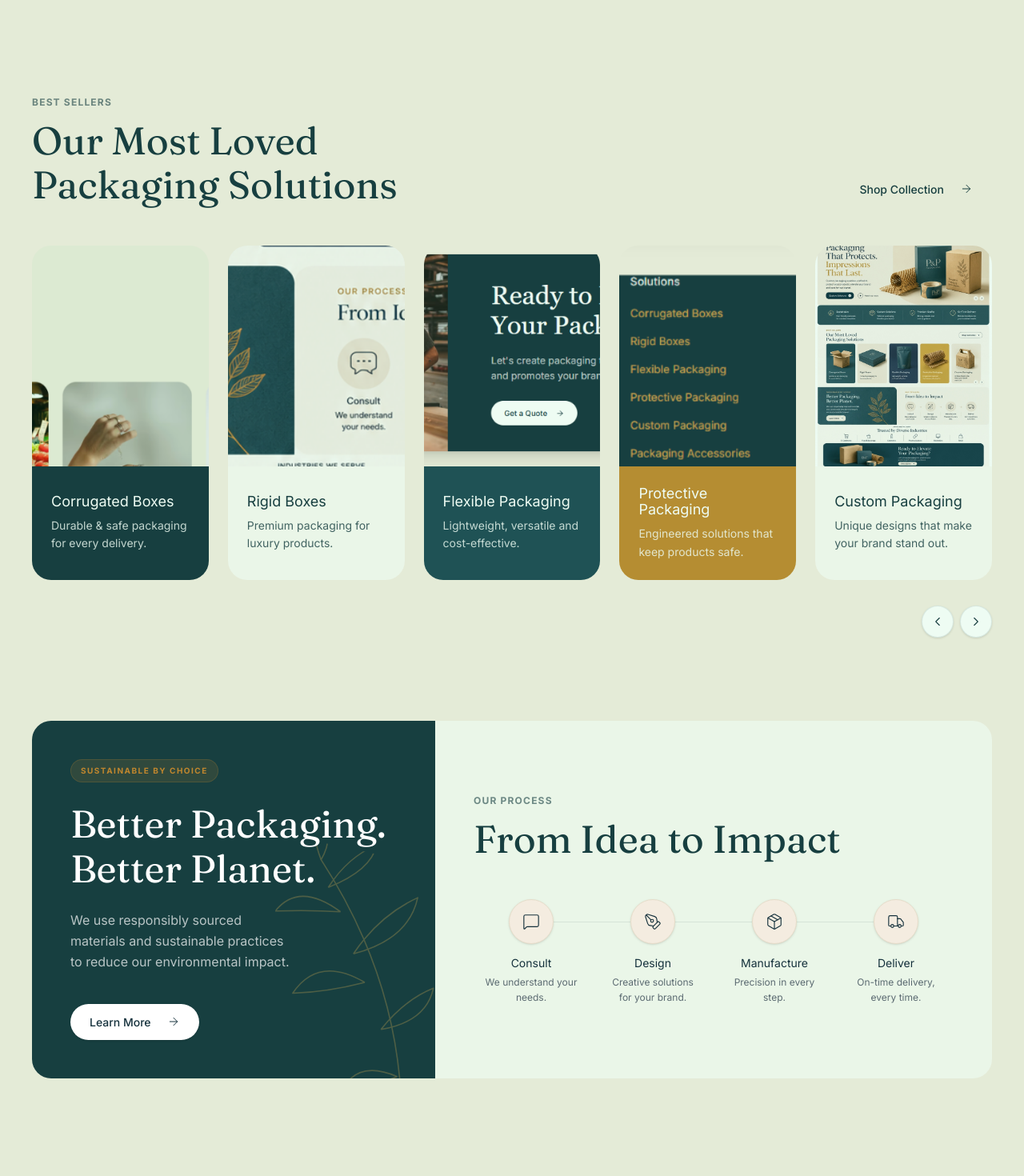
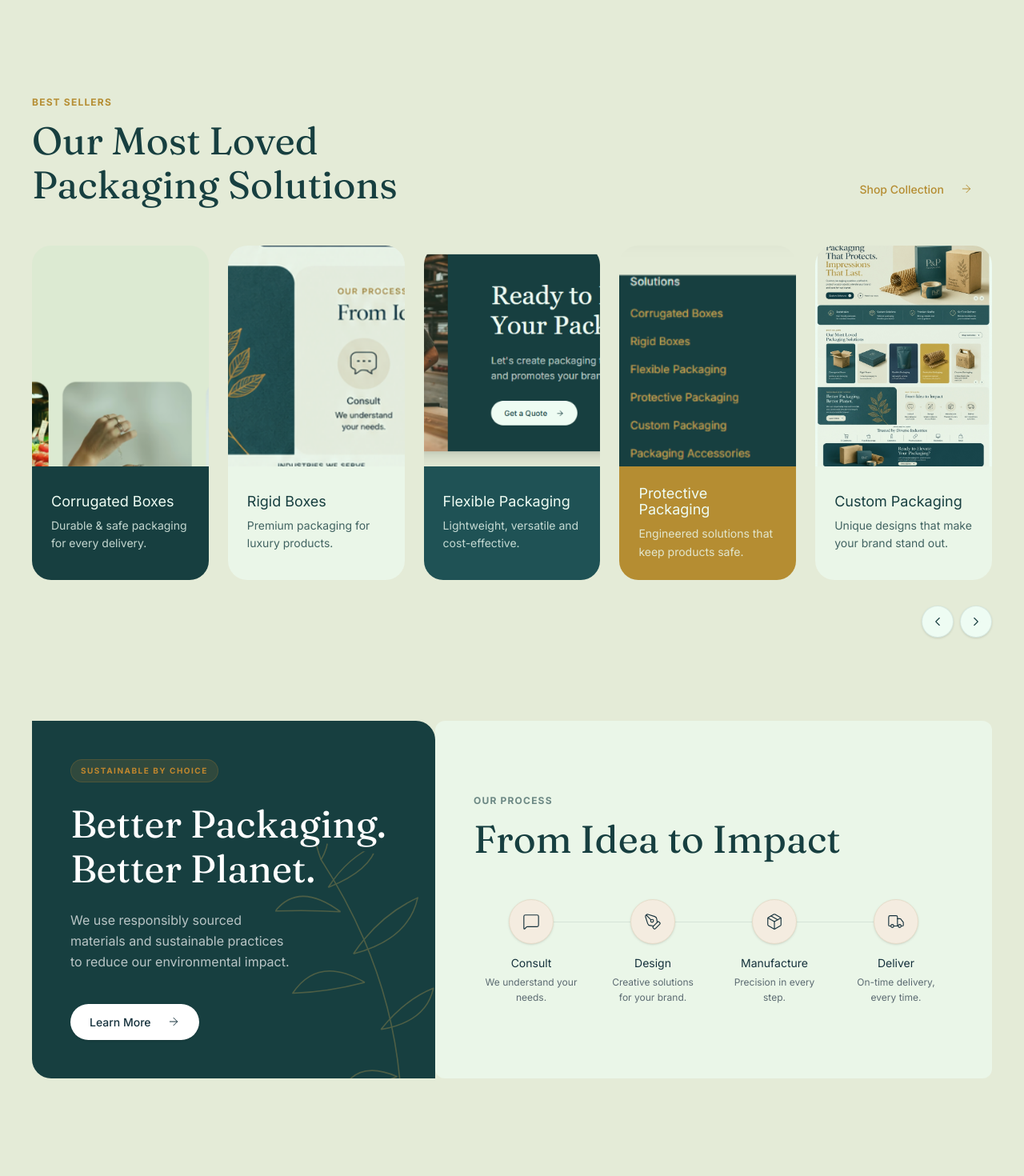
Before and after one commit to rashmipriya762-code/pp-packaging, a Next.js app: page / in a window 1280 px wide. Shown: the part 860-2330 px from the top of the page at 80% size. Built offline with nearby package versions, Linux system fonts and the light colour scheme.

Commit message:
Fix: Asymmetric SplitBanner corners, gold-600 accents in BestSellers, new logo and cream layout bg

```diff
--- a/src/app/layout.tsx
+++ b/src/app/layout.tsx
@@ -56,7 +56,7 @@ export default function RootLayout({
         />
         <link rel="icon" href="/images/logo.png" type="image/png" />
       </head>
-      <body suppressHydrationWarning className="font-body antialiased bg-oyster overflow-x-hidden relative">
+      <body suppressHydrationWarning className="font-body antialiased bg-cream overflow-x-hidden relative">
         <SmoothScrollProvider>
           <Navbar />
           <main className="min-h-screen">{children}</main>
--- a/src/components/home/BestSellers.tsx
+++ b/src/components/home/BestSellers.tsx
@@ -50,10 +50,10 @@ export function BestSellers() {
         {/* Top Row */}
         <div className="flex flex-col md:flex-row md:items-end justify-between gap-6 mb-12">
           <div>
-            <p className="eyebrow mb-3 font-bold tracking-widest text-xs text-teal-900/60 uppercase">BEST SELLERS</p>
+            <p className="eyebrow mb-3 font-bold tracking-widest text-xs text-gold-600 uppercase">BEST SELLERS</p>
             <h2 className="font-display text-4xl md:text-5xl font-bold text-teal-900 leading-[1.1]">Our Most Loved<br />Packaging Solutions</h2>
           </div>
-          <Link href="/boxes" className="btn-pill border border-teal-900 text-teal-900 hover:bg-teal-900/5 transition-colors cursor-pointer shrink-0 inline-flex items-center">
+          <Link href="/boxes" className="btn-pill border border-gold-600 text-gold-600 hover:bg-gold-600/5 transition-colors cursor-pointer shrink-0 inline-flex items-center">
             Shop Collection <ArrowRight size={16} strokeWidth={1.5} className="ml-2" />
           </Link>
         </div>
--- a/src/components/home/SplitBanner.tsx
+++ b/src/components/home/SplitBanner.tsx
@@ -42,10 +42,10 @@ export function SplitBanner() {
   return (
     <section className="bg-cream pt-6 pb-12 md:pt-10 md:pb-16">
       <div className="container-custom">
-        <div className="flex flex-col lg:flex-row items-stretch rounded-card overflow-hidden shadow-card">
+        <div className="flex flex-col lg:flex-row items-stretch gap-0">
 
           {/* LEFT CARD — Sustainable */}
-          <div className="relative w-full lg:w-[42%] bg-teal-900 p-10 md:p-12 flex flex-col items-start justify-center">
+          <div className="relative w-full lg:w-[42%] bg-teal-900 p-10 md:p-12 flex flex-col items-start justify-center rounded-tl-none rounded-tr-3xl rounded-bl-3xl rounded-br-none overflow-hidden shadow-card">
 
             {/* Background Illustration */}
             <div className="absolute -bottom-10 -right-10 w-64 h-80 text-gold-400 opacity-30 pointer-events-none transform rotate-12">
@@ -76,7 +76,7 @@ export function SplitBanner() {
           </div>
 
           {/* RIGHT CARD — Process */}
-          <div className="w-full lg:w-[58%] bg-cream-soft p-10 md:p-12 flex flex-col justify-center">
+          <div className="w-full lg:w-[58%] bg-cream-soft p-10 md:p-12 flex flex-col justify-center rounded-xl shadow-card">
 
             <p className="eyebrow mb-3 font-bold tracking-widest text-xs text-teal-900/60 uppercase">OUR PROCESS</p>
             <h2 className="font-display text-4xl md:text-5xl font-bold text-teal-900 leading-[1.1] mb-12">From Idea to Impact</h2>
```
Also changed, not shown: public/images/p_p_logo.png.
